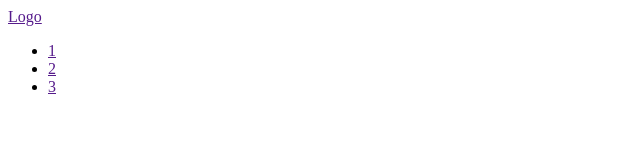
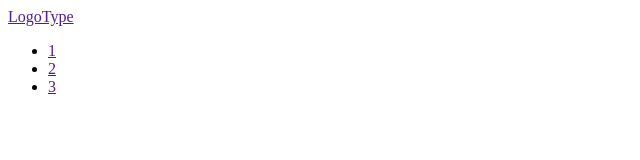
Before and after one commit to SergeyKorobka/art-test-team-121-18, a plain HTML site: page index.html in a window 1280 px wide. Shown: the full height of the page, 0-640 px from the left. Drawn offline with Linux system fonts and the light colour scheme.

Commit message:
fix logo

```diff
--- a/index.html
+++ b/index.html
@@ -8,7 +8,7 @@
 <body>
 
   <header>
-    <a href="">Logo</a>
+    <a href="">LogoType</a>
 
     <ul>
       <li><a href="">1</a></li>
```
